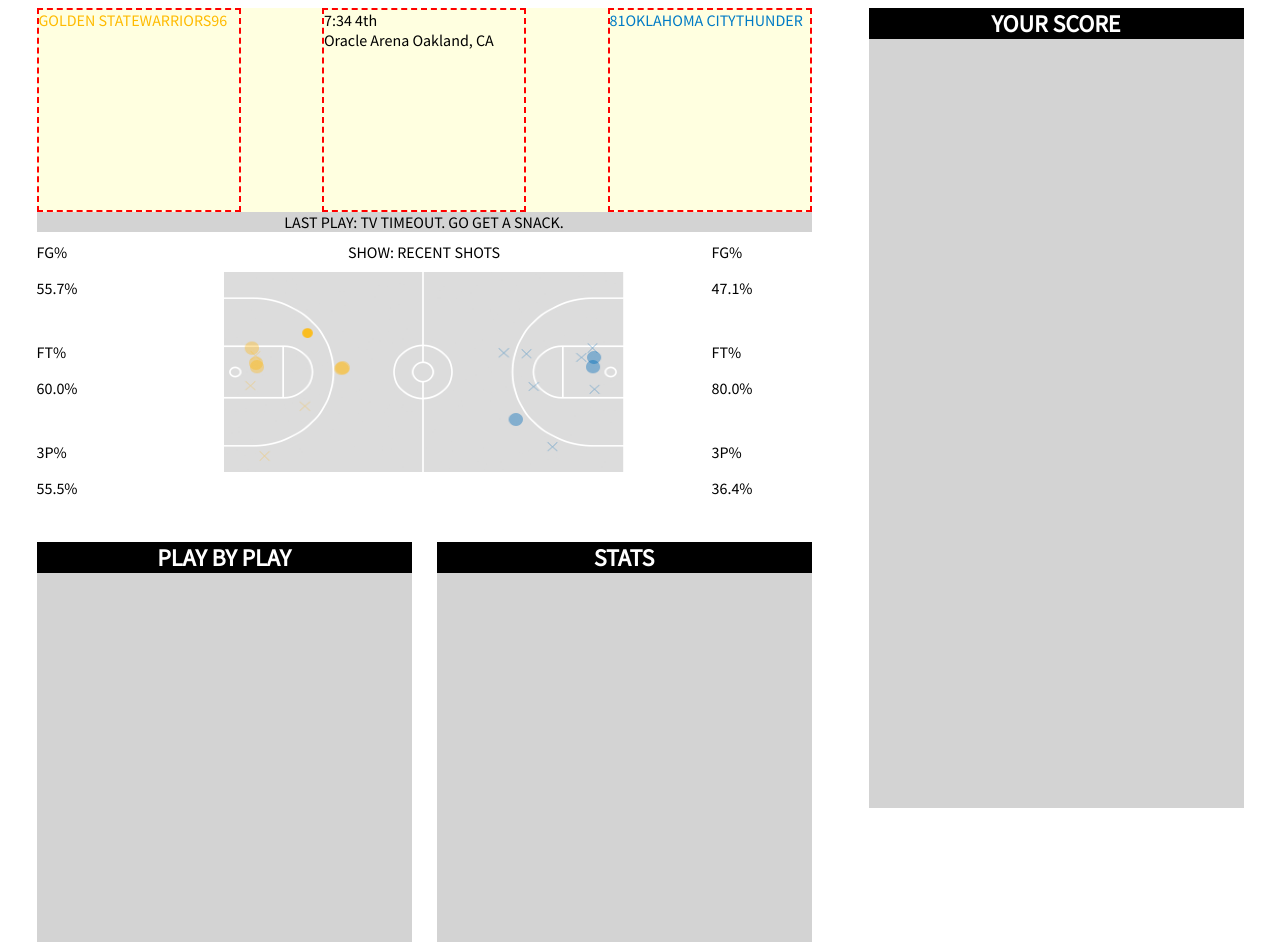
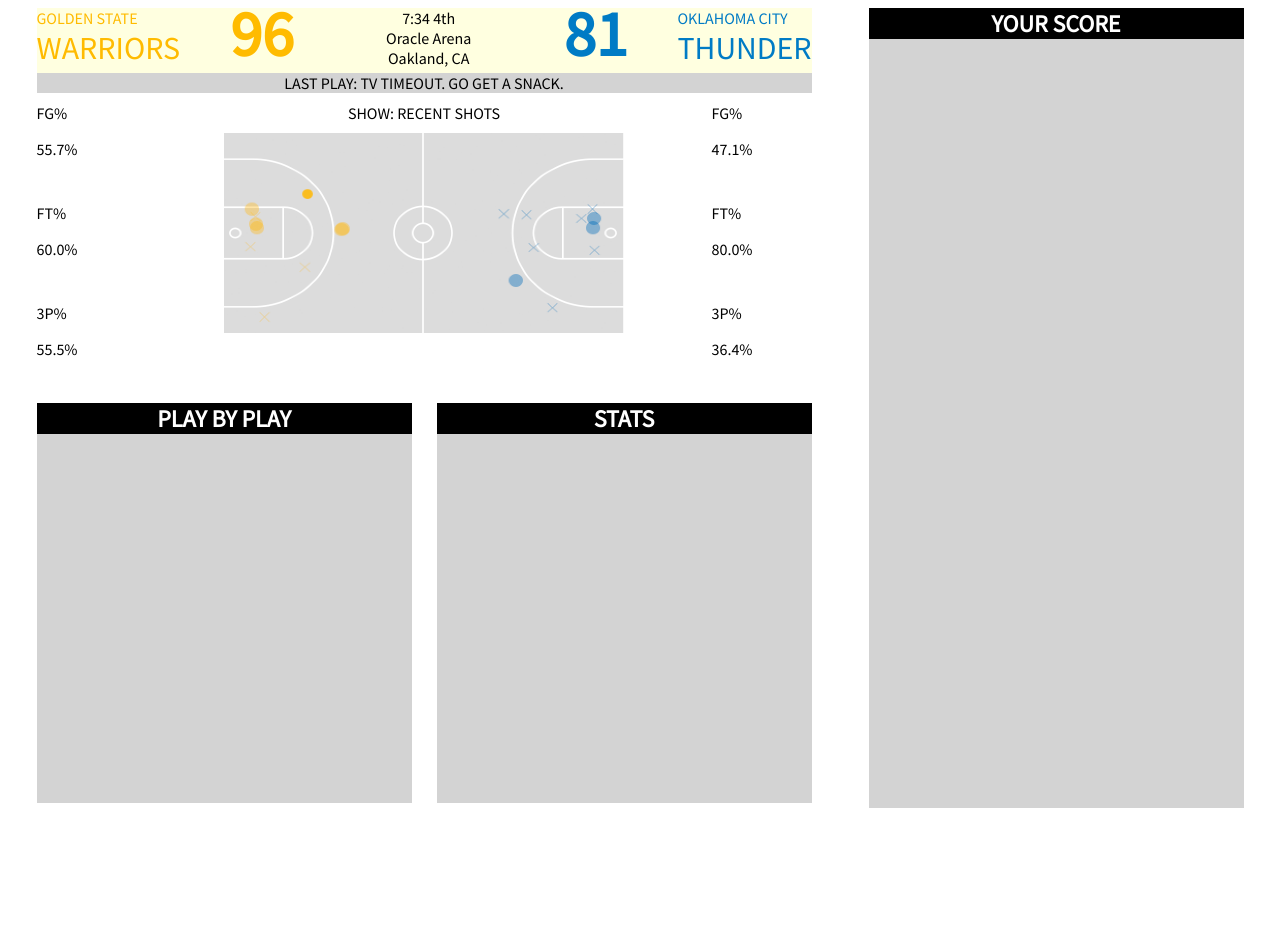
Before and after one commit to vrajpal/numberFire, a website: page app/index.html in a window 1280 px wide. After the commit the page ends 816 px from the top, so only its background shows below. Drawn offline with Linux system fonts and the light colour scheme.

Commit message:
styling for team names

```diff
--- a/app/index.html
+++ b/app/index.html
@@ -7,18 +7,23 @@
             <div class="app-left">
                 <div class="shotchart-score">
                     <div class="team" id="golden-state">
-                        <div class="location">GOLDEN STATE </div>
-                        <div class="mascot">WARRIORS</div>
+                       <div>
+                            <div class="location">GOLDEN STATE </div>
+                            <div class="mascot">WARRIORS</div>
+                       </div>
                         <div class="score">96</div>
                     </div>
-                    <div>
+                    <div class="time-place">
                         <div>7:34 4th</div>
-                        <div>Oracle Arena Oakland, CA</div>
+                        <div>Oracle Arena</div>
+                        <div>Oakland, CA</div>
                     </div>
                     <div class="team" id="thunder">
-                        <div class="score">81</div>
-                        <div class="location">OKLAHOMA CITY </div>
-                        <div class="mascot">THUNDER</div>
+                         <div class="score">81</div>
+                         <div>
+                            <div class="location">OKLAHOMA CITY </div>
+                            <div class="mascot">THUNDER</div>
+                        </div>
                     </div>
                 </div>
                 <div class="play">LAST PLAY: TV TIMEOUT. GO GET A SNACK.</div>
--- a/app/styles/app.scss
+++ b/app/styles/app.scss
@@ -30,10 +30,14 @@
   justify-content: space-between;
   background-color: lightyellow;
 }
-.shotchart-score > div {
+/*.shotchart-score > div {
     width: 200px;
     height: 200px;
     border: 2px dashed red;
+}*/
+
+.time-place {
+    text-align: center;
 }
 
 .team {
@@ -90,10 +94,31 @@
     }
 }
 
+.score {
+    font-size: 4em;
+    font-weight: bold;
+}
+
+.mascot {
+        font-size: 2em;
+}
+
 #golden-state {
     color: $golden;
+    .score {
+        margin-left: 50px;
+        margin-top: -15px;
+    }
+    .location .mascot {
+        margin-top: 5px;
+        margin-left: 5px;
+    }
 }
 
 #thunder {
     color: $thunder;
+    .score {
+        margin-right: 50px;
+        margin-top: -15px;
+    }
 }
```
Also changed, not shown: dest/styles/app.css.
